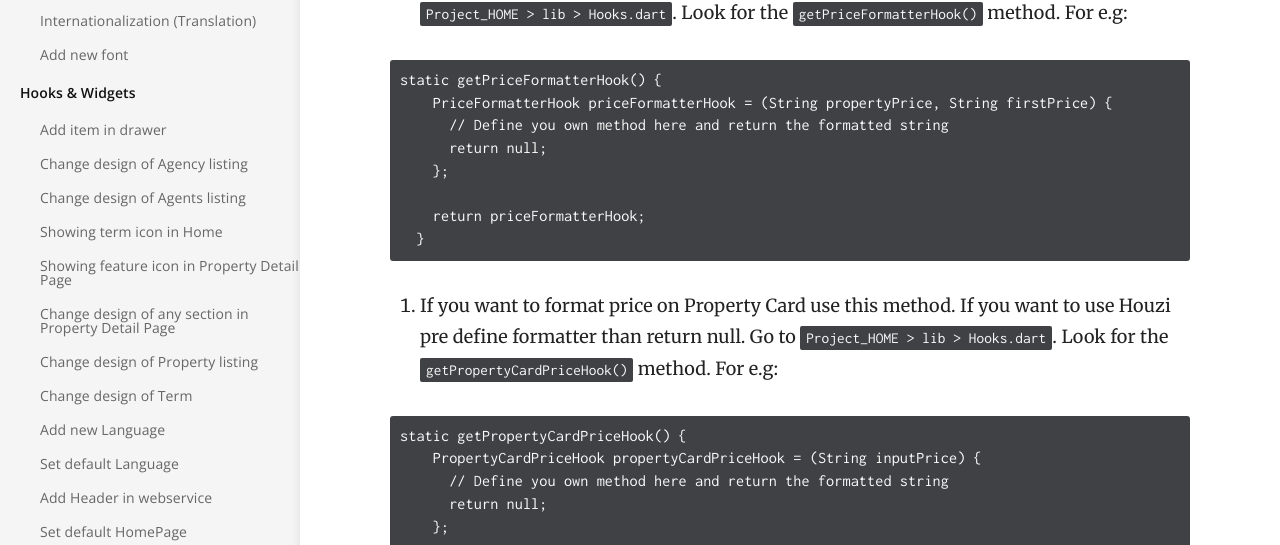
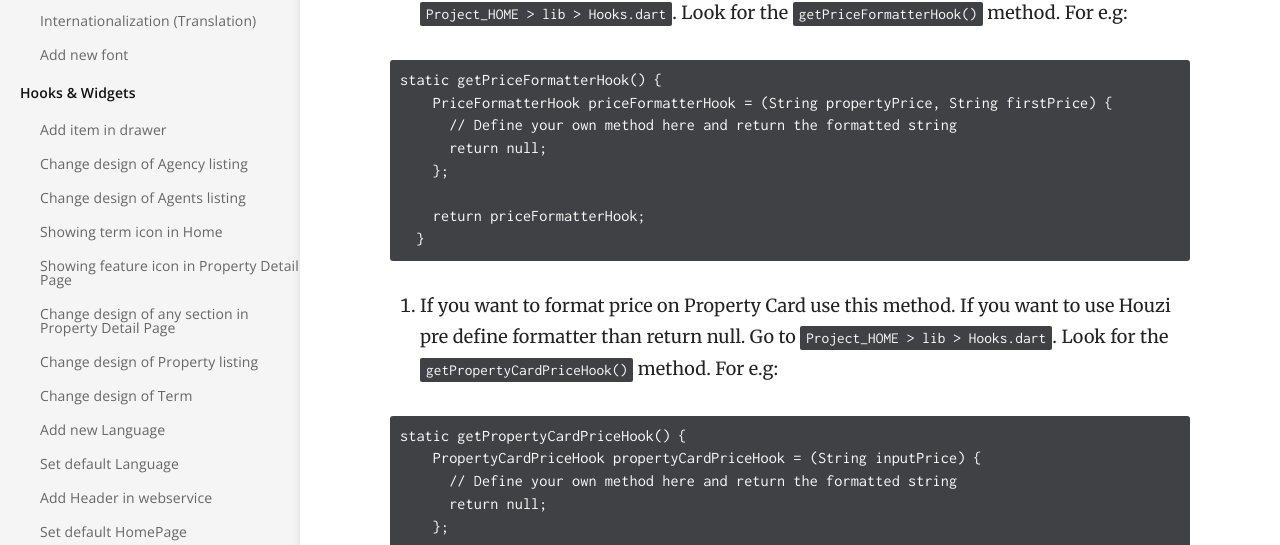
Before and after one commit to booleanbites/houzi-doc, a Jekyll site: the page built from _docs/hooks-widgets/price_formatter.md, in a window 1280 px wide and 900 px high. Shown: the part 352-897 px from the top of the window. Built offline with Jekyll 4.4.1, drawn with Linux system fonts in a browser that asks for light colours; some of the changed text lies outside the part shown.

Commit message:
minor fix

````diff
--- a/_docs/hooks-widgets/price_formatter.md
+++ b/_docs/hooks-widgets/price_formatter.md
@@ -11,7 +11,7 @@ You can set your own price format method in app. There are two price formatter u
 ```
 static getPriceFormatterHook() {
     PriceFormatterHook priceFormatterHook = (String propertyPrice, String firstPrice) {
-      // Define you own method here and return the formatted string
+      // Define your own method here and return the formatted string
       return null;
     };
 
@@ -24,7 +24,7 @@ static getPriceFormatterHook() {
 ```
 static getPropertyCardPriceHook() {
     PropertyCardPriceHook propertyCardPriceHook = (String inputPrice) {
-      // Define you own method here and return the formatted string
+      // Define your own method here and return the formatted string
       return null;
     };
 
````
